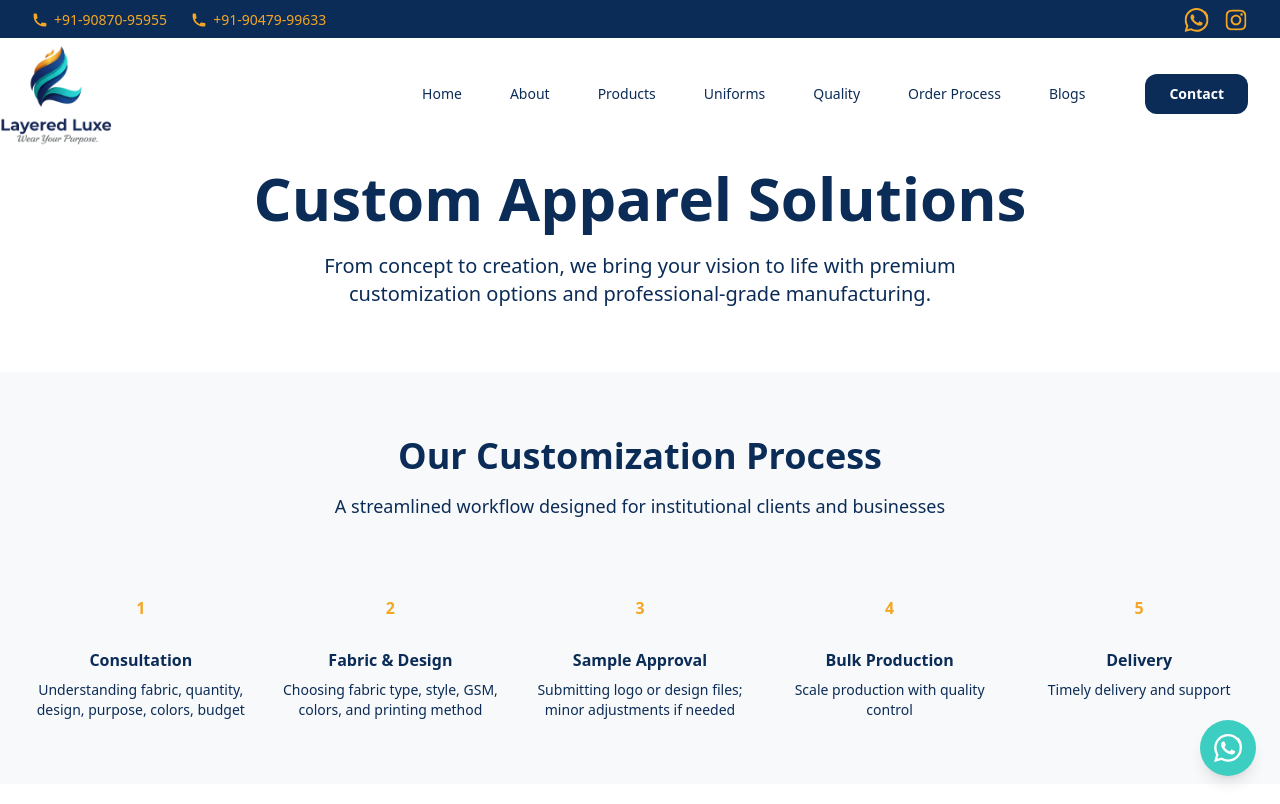
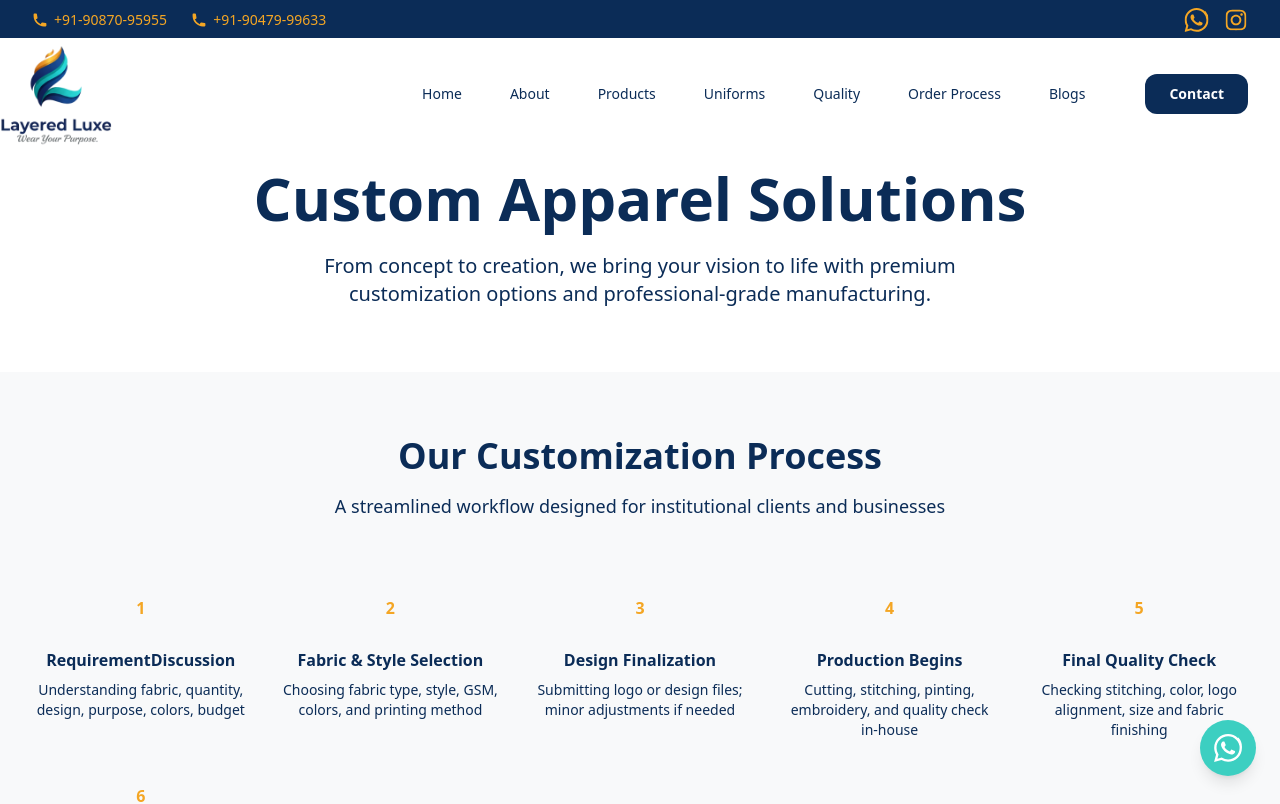
Before and after one commit to rhv1501/layered_luxe, a Next.js app: page /customisation in a window 1280 px wide. Shown: the top 804 px of the page. Built offline with nearby package versions, Linux system fonts and the light colour scheme.

Commit message:
updated desgin process

```diff
--- a/app/customisation/page.tsx
+++ b/app/customisation/page.tsx
@@ -13,11 +13,12 @@ export default function CustomisationPage() {
     setExpandedCard(expandedCard === id ? null : id);
   };
   const steps = [
-    "Consultation",
-    "Fabric & Design",
-    "Sample Approval",
-    "Bulk Production",
-    "Delivery",
+    "RequirementDiscussion",
+    "Fabric & Style Selection",
+    "Design Finalization",
+    "Production Begins",
+    "Final Quality Check",
+    "Delivery / Dispatch",
   ];
 
   const customizationFeatures = [
@@ -34,7 +35,7 @@ export default function CustomisationPage() {
       ],
     },
     {
-      title: "Design Finalization",
+      title: "Tailored Fits",
       description:
         "Tailored fits for every body type and professional requirement",
       icon: "📏",
@@ -120,8 +121,12 @@ export default function CustomisationPage() {
                     "Choosing fabric type, style, GSM, colors, and printing method"}
                   {index === 2 &&
                     "Submitting logo or design files; minor adjustments if needed"}
-                  {index === 3 && "Scale production with quality control"}
-                  {index === 4 && "Timely delivery and support"}
+                  {index === 3 &&
+                    "Cutting, stitching, pinting, embroidery, and quality check in-house"}
+                  {index === 4 &&
+                    "Checking stitching, color, logo alignment, size and fabric finishing"}
+                  {index === 5 &&
+                    "Delivering the complete ordor within the specified timeline"}
                 </p>
               </div>
             ))}
```
